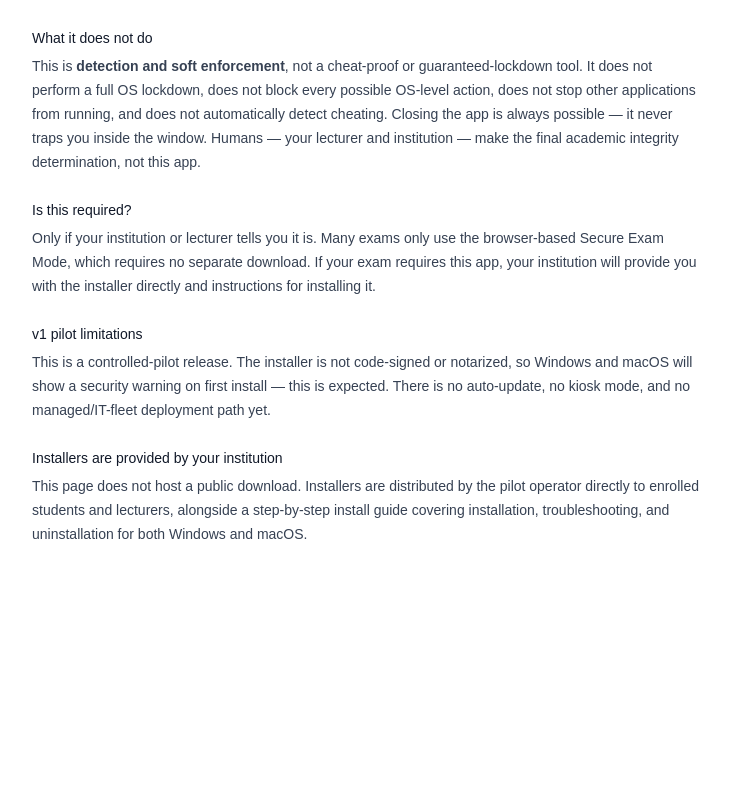
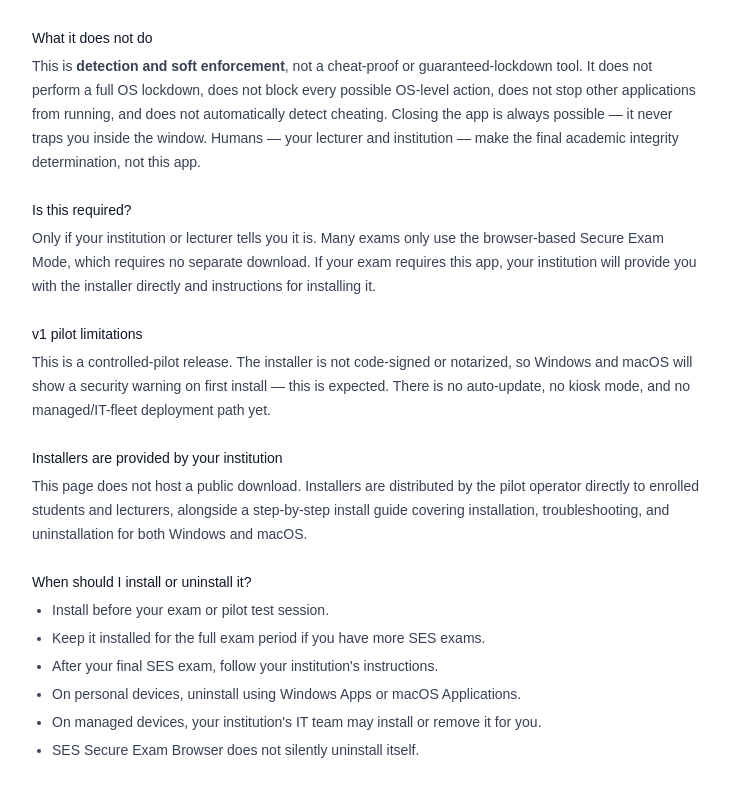
Before and after one commit to wasif553/tether, a Next.js app: page /lockdown-browser in a window 1280 px wide. Shown: the part 347-1144 px from the top of the page, without its empty margins (272-1002 px from the left). Before the commit the page ends 965 px from the top, so only its background shows below. Built offline with nearby package versions, Linux system fonts and the light colour scheme; no server answers.

Commit message:
Add lockdown browser lifecycle guidance

```diff
--- a/src/app/lockdown-browser/page.tsx
+++ b/src/app/lockdown-browser/page.tsx
@@ -71,6 +71,34 @@
             uninstallation for both Windows and macOS.
           </p>
         </section>
+
+        <section>
+          <h2 className="font-medium text-gray-900">
+            When should I install or uninstall it?
+          </h2>
+          <ul className="mt-1 list-disc space-y-1 pl-5">
+            <li>Install before your exam or pilot test session.</li>
+            <li>
+              Keep it installed for the full exam period if you have more
+              SES exams.
+            </li>
+            <li>
+              After your final SES exam, follow your institution&apos;s
+              instructions.
+            </li>
+            <li>
+              On personal devices, uninstall using Windows Apps or macOS
+              Applications.
+            </li>
+            <li>
+              On managed devices, your institution&apos;s IT team may
+              install or remove it for you.
+            </li>
+            <li>
+              SES Secure Exam Browser does not silently uninstall itself.
+            </li>
+          </ul>
+        </section>
       </div>
     </div>
   );
--- a/src/app/student/exams/[id]/page.tsx
+++ b/src/app/student/exams/[id]/page.tsx
@@ -507,6 +507,36 @@
     return (
       <div className="mx-auto max-w-2xl">
         <h1 className="text-2xl font-semibold">{data.exam.title}</h1>
+        <p className="mt-4 text-gray-700">
+          {inLockdownBrowser
+            ? "Your exam has been submitted. You may now close SES Secure Exam Browser."
+            : "Your exam has been submitted."}
+        </p>
+        {inLockdownBrowser && (
+          <p className="mt-2 text-sm text-gray-500">
+            Keep SES Secure Exam Browser installed if you have more SES exams
+            scheduled. Uninstall it only after your final SES exam or when
+            your institution/pilot operator instructs you to remove it.
+          </p>
+        )}
+        <div className="mt-4 flex gap-3">
+          <button
+            type="button"
+            onClick={() => router.push("/student")}
+            className="rounded border border-gray-300 px-3 py-1.5 text-sm"
+          >
+            Return to student dashboard
+          </button>
+          {inLockdownBrowser && (
+            <button
+              type="button"
+              onClick={() => router.push("/lockdown-browser")}
+              className="rounded border border-gray-300 px-3 py-1.5 text-sm"
+            >
+              View uninstall instructions
+            </button>
+          )}
+        </div>
         {data.status === "SUBMITTED" && (
           <p className="mt-4 text-gray-600">
             Submitted. Some answers require manual grading — check back later.
```
Also changed, not shown: 5 other files (tests, documents, lock files or other folders).
